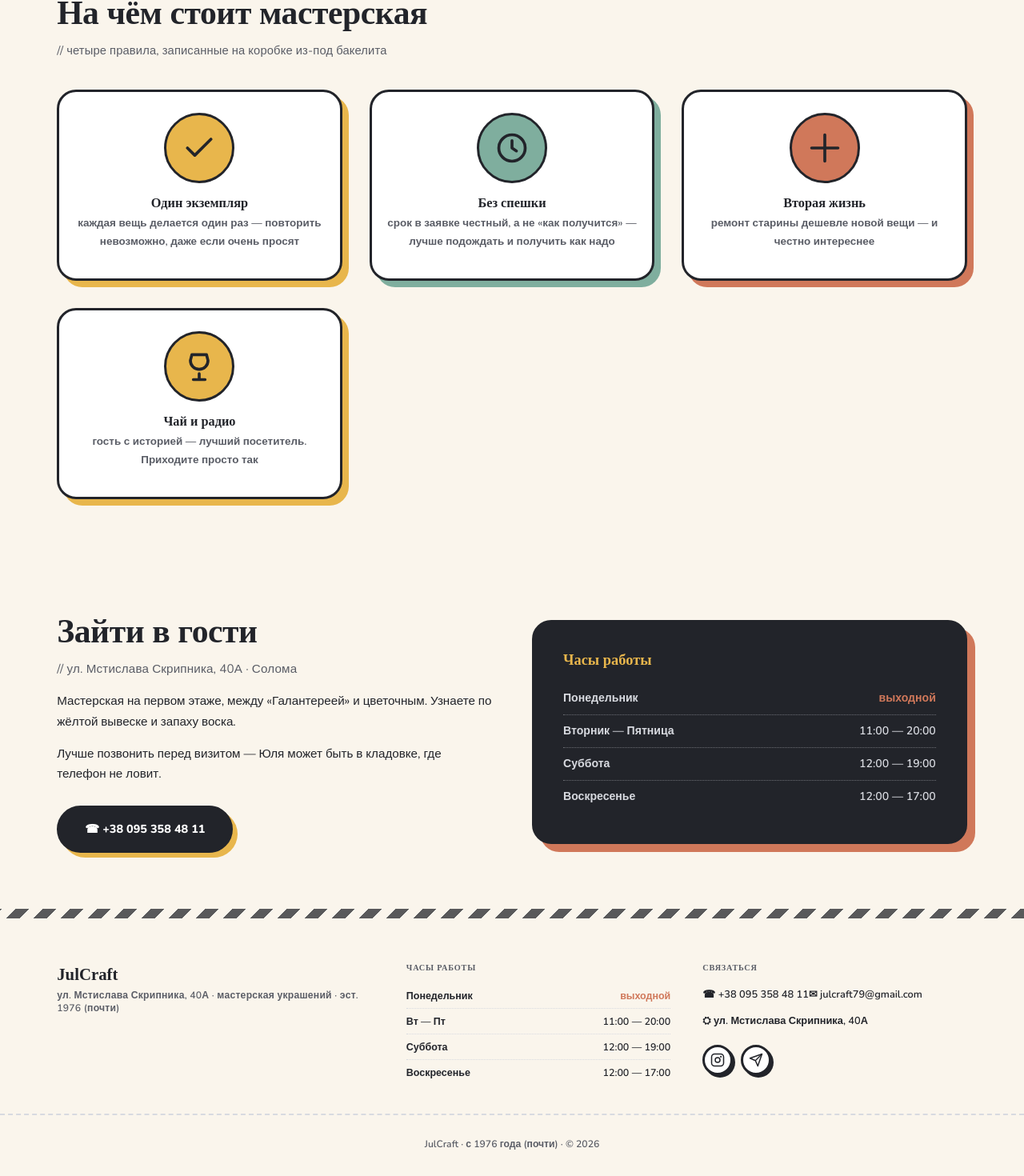
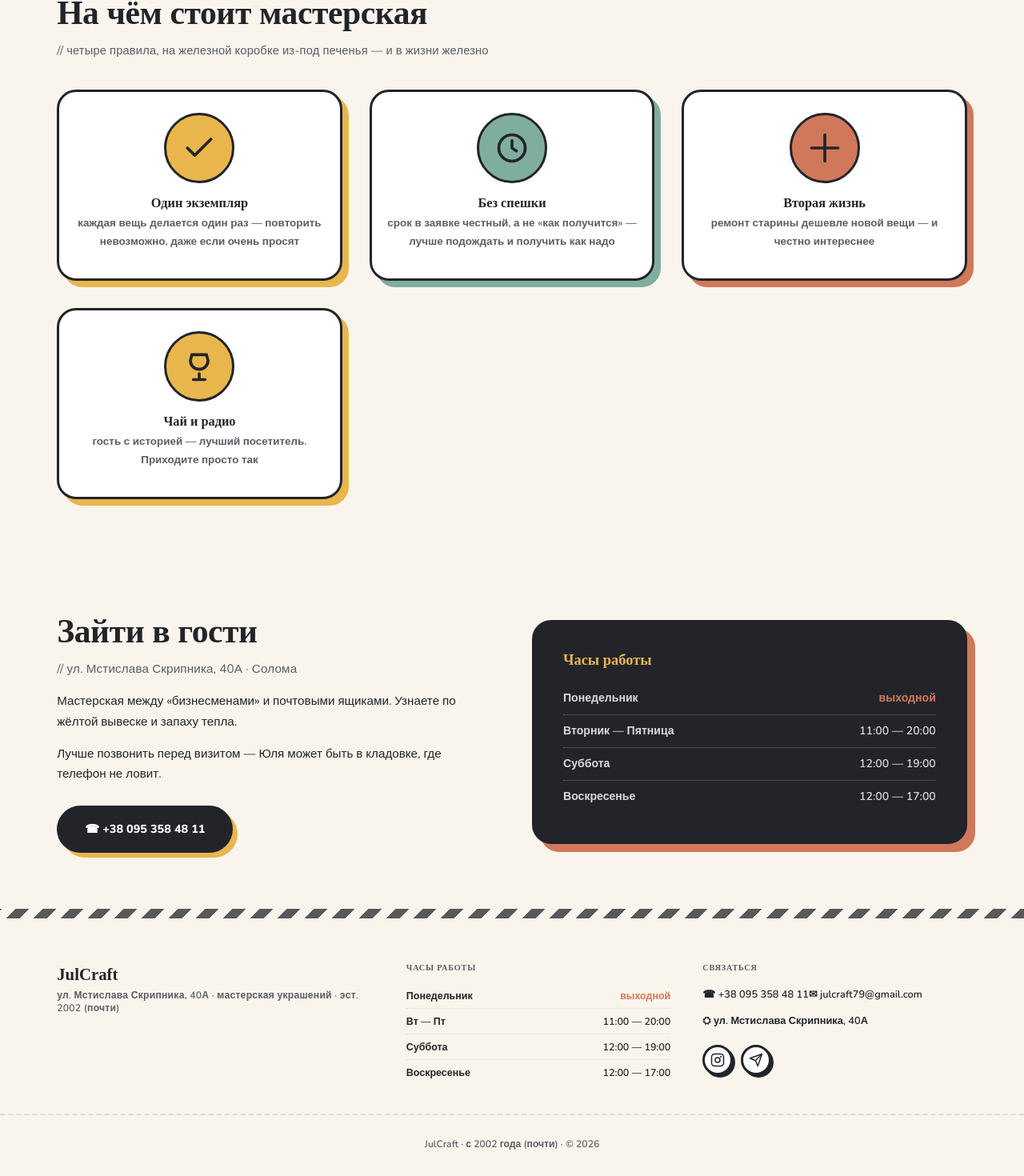
Before and after one commit to ezshua/julcraft, a Next.js app in the folder site/: page /about in a window 1280 px wide. Shown: the part 1941-3411 px from the top of the page at 80% size. Built offline with nearby package versions, Linux system fonts and the light colour scheme; no server answers; the database is empty; a web font is replaced by a local one.

Commit message:
Интерфейсные правки

```diff
--- a/site/app/(public)/about/page.tsx
+++ b/site/app/(public)/about/page.tsx
@@ -71,7 +71,7 @@ export default function AboutPage() {
       <section className="sect">
         <h2 className="sec-h2">На чём стоит мастерская</h2>
         <p className="sec-sub">
-          {"// четыре правила, записанные на коробке из-под бакелита"}
+          {"// четыре правила, на железной коробке из-под печенья — и в жизни железно"}
         </p>
         <div className="shelf">
           {settings.about.principles.map((p, i) => (
@@ -115,8 +115,8 @@ export default function AboutPage() {
             <h2 className="sec-h2">Зайти в гости</h2>
             <p className="sec-sub">{"// "}{settings.contacts.address} · Солома</p>
             <p>
-              Мастерская на первом этаже, между «Галантереей» и цветочным. Узнаете по
-              жёлтой вывеске и запаху воска.
+              Мастерская между «бизнесменами» и почтовыми ящиками. Узнаете по
+              жёлтой вывеске и запаху тепла.
             </p>
             <p>
               Лучше позвонить перед визитом — Юля может быть в кладовке, где телефон не
--- a/site/app/(public)/page.tsx
+++ b/site/app/(public)/page.tsx
@@ -13,7 +13,7 @@ import { HOME_CAT_DESC } from "@/components/category/category-captions";
 import HoursBoard from "@/components/ui/HoursBoard";
 
 export const metadata: Metadata = {
-  title: "JulCraft — витрина · эст. 1976",
+  title: "JulCraft — витрина · эст. 2026",
 };
 
 export default async function HomePage() {
@@ -51,7 +51,7 @@ export default async function HomePage() {
   return (
     <>
       <div className="signboard">
-        <p className="est">✹ эст. 1976 · открыто снова ✹</p>
+        <p className="est">✹ эст. 2026 · открыто снова ✹</p>
         <h1>JulCraft</h1>
         <p className="tag">украшения · винтажная бижутерия · ремонт бабушкиных бус</p>
         <div className="cta-row">
--- a/site/app/not-found.tsx
+++ b/site/app/not-found.tsx
@@ -56,7 +56,7 @@ export default function NotFound() {
             <span>ул. Мстислава Скрипника, 40А — на пятачке</span>
           </div>
           <div className="f-copy">
-            <span>© 2026 JulCraft · с 1976 года (почти)</span>
+            <span>© 2026 JulCraft · с 2002 года (почти)</span>
           </div>
           <div className="f-socials">
             <a href="/contacts" aria-label="Контакты">
--- a/site/components/admin/SettingsPanel.tsx
+++ b/site/components/admin/SettingsPanel.tsx
@@ -506,7 +506,7 @@ export default function SettingsPanel({
             Финансы (Settings.finance.*)
           </h3>
           <div className="notice notice--olive" style={{ marginBottom: "18px" }}>
-            Каждая цена хранится в валюте, в которой она задана (маркер валюты).
+            Каждая цена хранится в валюте, в которой она задана (и символ валюты).
             При удалении валюты все цены в ней пересчитываются в доллары (USD) — это может занять время.
             USD обязателен: удалить его нельзя, курс всегда 1.
           </div>
@@ -546,8 +546,7 @@ export default function SettingsPanel({
             </div>
           </div>
           <small className="muted">
-            Границы фильтра цены на странице категории (по умолчанию: до 2 000 ₽ / от 2 500 ₽
-            по курсу рубля 85).
+            Границы фильтра цены на странице категории (по умолчанию: до 1 000 ₴ / от 2 500 ₴).
           </small>
 
           <div
--- a/site/components/layout/Footer.tsx
+++ b/site/components/layout/Footer.tsx
@@ -12,7 +12,7 @@ export default function Footer({ settings }: { settings: SiteSettings }) {
           <div className="f-brand">
             JulCraft
             <span>
-              {contacts.address} · мастерская украшений · эст. 1976 (почти)
+              {contacts.address} · мастерская украшений · эст. 2002 (почти)
             </span>
           </div>
         </div>
@@ -51,7 +51,7 @@ export default function Footer({ settings }: { settings: SiteSettings }) {
           </div>
         </div>
       </div>
-      <div className="f-copy">JulCraft · с 1976 года (почти) · © 2026</div>
+      <div className="f-copy">JulCraft · с 2002 года (почти) · © 2026</div>
     </footer>
   );
 }
```
